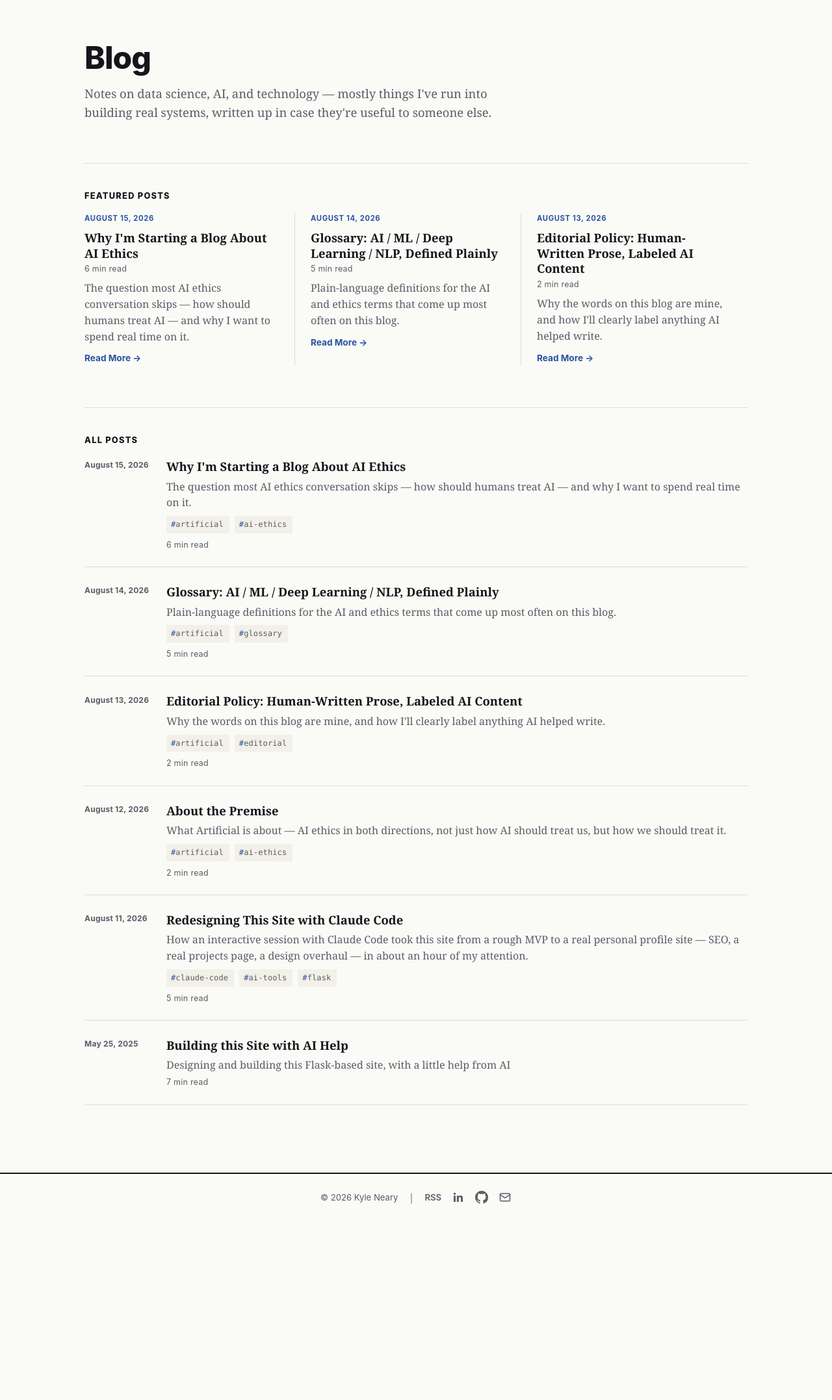
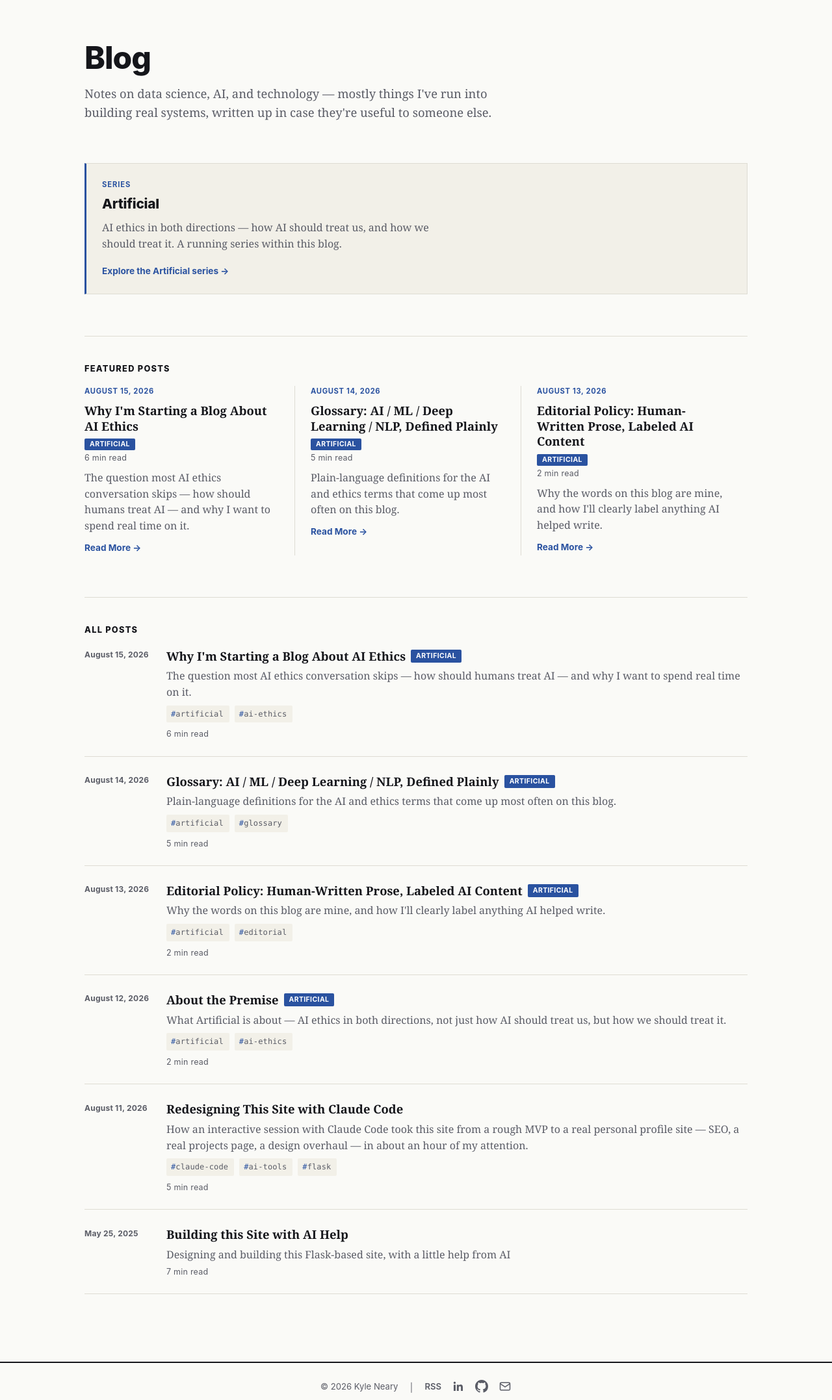
Before and after one commit to kylebneary/kylebneary-com, a Flask app: page /blog/ in a window 1280 px wide. Shown: the part 60-2215 px from the top of the page at 65% size. Before the commit the page ends 1913 px from the top, so only its background shows below. Run offline with Flask 3, Linux system fonts and the light colour scheme.

Commit message:
Created separate space for Artificial blog

```diff
--- a/blog/blog.py
+++ b/blog/blog.py
@@ -11,6 +11,7 @@ blog_bp = Blueprint('blog_bp', __name__,
                     static_folder='static', static_url_path='/blog-static')
 
 WORDS_PER_MINUTE = 200
+ARTIFICIAL_TAG = 'artificial'
 
 
 def recommended_posts(blog_posts):
@@ -27,6 +28,10 @@ def _parse_tags(metadata):
     for line in metadata.get('tags', []):
         tags.extend(tag.strip() for tag in line.split(',') if tag.strip())
     return tags
+
+
+def _is_artificial(tags):
+    return ARTIFICIAL_TAG in (tag.lower() for tag in tags)
 
 
 def _reading_time(html):
@@ -62,6 +67,7 @@ def get_blog_posts():
             continue
         else:
             if pub_date < datetime.today():
+                tags = _parse_tags(metadata)
                 blog_posts.append({
                     'url': url,
                     'name': metadata['title'][0],
@@ -69,15 +75,16 @@ def get_blog_posts():
                     'publication_date': pub_date.strftime('%B %d, %Y'),
                     'iso_date': pub_date.strftime('%Y-%m-%d'),
                     'rfc822_date': pub_date.strftime('%a, %d %b %Y 00:00:00 GMT'),
-                    'tags': _parse_tags(metadata),
+                    'tags': tags,
+                    'is_artificial': _is_artificial(tags),
                     'reading_time': _reading_time(html),
                     'image': _first_image(html),
                     '_sort_date': pub_date,
                 })
 
     blog_posts = sorted(blog_posts, key=lambda x: x['_sort_date'], reverse=True)
-    for post in blog_posts:
-        del post['_sort_date']
+    for entry in blog_posts:
+        del entry['_sort_date']
     featured_blog_posts = recommended_posts(blog_posts)
     return blog_posts, featured_blog_posts
 
@@ -94,6 +101,29 @@ def feed():
     """ RSS feed of all blog posts. """
     all_posts, _ = get_blog_posts()
     body = render_template('blog/feed.xml', posts=all_posts)
+    return Response(body, mimetype="application/rss+xml")
+
+
+@blog_bp.route('/artificial')
+def artificial_index():
+    """ Landing page for the Artificial series (AI ethics posts). """
+    all_posts, _ = get_blog_posts()
+    posts = [entry for entry in all_posts if entry['is_artificial']]
+    return render_template('blog/artificial.html', posts=posts)
+
+
+@blog_bp.route('/artificial/feed.xml')
+def artificial_feed():
+    """ RSS feed scoped to the Artificial series. """
+    all_posts, _ = get_blog_posts()
+    posts = [entry for entry in all_posts if entry['is_artificial']]
+    body = render_template(
+        'blog/feed.xml', posts=posts,
+        feed_title='Artificial',
+        feed_description='AI ethics in both directions, from Kyle Neary.',
+        feed_link=url_for('blog_bp.artificial_index'),
+        feed_self=url_for('blog_bp.artificial_feed'),
+    )
     return Response(body, mimetype="application/rss+xml")
 
 
@@ -134,8 +164,10 @@ def post(post_name):
         except ValueError:
             pass
 
+    tags = _parse_tags(meta)
     return render_template('blog/post.html', title=title, summary=summary,
                            post_content=post_content, meta=meta,
                            publication_date=publication_date, display_date=display_date,
-                           tags=_parse_tags(meta), reading_time=reading_time,
-                           image=image, post_name=post_name)
+                           tags=tags, reading_time=reading_time,
+                           image=image, post_name=post_name,
+                           is_artificial=_is_artificial(tags))
--- /dev/null
+++ b/blog/templates/blog/_post_list.html
@@ -0,0 +1,20 @@
+<ul>
+    {% for post in posts %}
+        <li>
+            <span class="eyebrow-date">{{ post.publication_date }}</span>
+            <div>
+                <div class="entry-heading">
+                    <a class="entry-title" href="{{ post.url }}">{{ post.name }}</a>
+                    {% if post.is_artificial and show_badge|default(true) %}<span class="badge-artificial">Artificial</span>{% endif %}
+                </div>
+                <p>{{ post.summary }}</p>
+                {% if post.tags %}
+                <ul class="tag-list">
+                    {% for tag in post.tags %}<li>{{ tag }}</li>{% endfor %}
+                </ul>
+                {% endif %}
+                <p class="post-meta">{{ post.reading_time }} min read</p>
+            </div>
+        </li>
+    {% endfor %}
+</ul>
--- a/blog/templates/blog/index.html
+++ b/blog/templates/blog/index.html
@@ -20,6 +20,13 @@
         <p>Notes on data science, AI, and technology — mostly things I've run into building real systems, written up in case they're useful to someone else.</p>
     </section>
 
+    <section class="series-callout">
+        <p class="series-callout-kicker">Series</p>
+        <h2 class="series-callout-title">Artificial</h2>
+        <p>AI ethics in both directions — how AI should treat us, and how we should treat&nbsp;it. A running series within this blog.</p>
+        <a href="{{ url_for('blog_bp.artificial_index') }}" class="read-more">Explore the Artificial series &rarr;</a>
+    </section>
+
     {% if featured_posts %}
     <section class="featured">
         <h2>Featured Posts</h2>
@@ -27,7 +34,10 @@
             {% for post in featured_posts %}
                 <div class="card">
                     <span class="eyebrow-date">{{ post.publication_date }}</span>
-                    <h3><a href="{{ post.url }}">{{ post.name }}</a></h3>
+                    <h3>
+                        <a href="{{ post.url }}">{{ post.name }}</a>
+                        {% if post.is_artificial %}<span class="badge-artificial">Artificial</span>{% endif %}
+                    </h3>
                     <p class="post-meta">{{ post.reading_time }} min read</p>
                     <p>{{ post.summary }}</p>
                     <a href="{{ post.url }}" class="read-more">Read More &rarr;</a>
@@ -40,23 +50,8 @@
     <section class="blog-directory">
         <h2>All Posts</h2>
         {% if all_posts %}
-        <ul>
-            {% for post in all_posts %}
-                <li>
-                    <span class="eyebrow-date">{{ post.publication_date }}</span>
-                    <div>
-                        <a class="entry-title" href="{{ post.url }}">{{ post.name }}</a>
-                        <p>{{ post.summary }}</p>
-                        {% if post.tags %}
-                        <ul class="tag-list">
-                            {% for tag in post.tags %}<li>{{ tag }}</li>{% endfor %}
-                        </ul>
-                        {% endif %}
-                        <p class="post-meta">{{ post.reading_time }} min read</p>
-                    </div>
-                </li>
-            {% endfor %}
-        </ul>
+            {% set posts = all_posts %}
+            {% include 'blog/_post_list.html' %}
         {% else %}
         <p>No posts yet — the first one is coming soon.</p>
         {% endif %}
--- a/blog/templates/blog/post.html
+++ b/blog/templates/blog/post.html
@@ -26,6 +26,12 @@
 {% block content %}
     <article class="blog">
         <header>
+            {% if is_artificial %}
+            <p class="series-strip">
+                <span class="badge-artificial">Artificial</span>
+                Part of the <a href="{{ url_for('blog_bp.artificial_index') }}">Artificial series</a>
+            </p>
+            {% endif %}
             <h1>{{ title }}</h1>
             <p class="post-meta">
                 {% if display_date %}{{ display_date }} · {% endif %}{{ reading_time }} min read
--- a/static/css/styles.css
+++ b/static/css/styles.css
@@ -373,6 +373,7 @@ section:first-child { margin-top: var(--space-4); padding-top: 0; border-top: no
     text-transform: none;
     padding-top: 0.2rem;
 }
+.entry-heading { display: flex; align-items: center; flex-wrap: wrap; gap: 8px; }
 .blog-directory li .entry-title {
     font-size: 1.15rem;
     font-weight: 700;
@@ -382,6 +383,67 @@ section:first-child { margin-top: var(--space-4); padding-top: 0; border-top: no
 .blog-directory li .entry-title:hover { color: var(--accent); }
 .blog-directory li p { color: var(--ink-muted); margin-top: var(--space-1); }
 .blog-directory li .post-meta { margin: var(--space-1) 0 0; }
+
+/* ========== Artificial series badge & callout ========== */
+.badge-artificial {
+    display: inline-flex;
+    align-items: center;
+    font-family: var(--font-display);
+    font-size: 0.65rem;
+    font-weight: 700;
+    letter-spacing: 0.04em;
+    text-transform: uppercase;
+    color: #fff;
+    background: var(--accent);
+    padding: 2px 8px;
+    border-radius: 2px;
+    white-space: nowrap;
+}
+
+.card h3 { display: flex; align-items: center; flex-wrap: wrap; gap: 8px; }
+
+.series-callout {
+    border: 1px solid var(--rule);
+    border-left: 3px solid var(--accent);
+    background: var(--surface);
+    padding: var(--space-4);
+}
+.series-callout-kicker {
+    font-family: var(--font-display);
+    font-size: 0.7rem;
+    font-weight: 700;
+    letter-spacing: 0.08em;
+    text-transform: uppercase;
+    color: var(--accent);
+    margin-bottom: 4px;
+}
+.series-callout-title {
+    font-family: var(--font-display);
+    font-weight: 800;
+    font-size: 1.3rem;
+    letter-spacing: -0.01em;
+    text-transform: none;
+    margin-bottom: var(--space-2);
+    color: var(--ink);
+}
+.series-callout > p:not(.series-callout-kicker) {
+    color: var(--ink-muted);
+    max-width: 62ch;
+    margin-bottom: var(--space-3);
+}
+
+.series-strip {
+    display: flex;
+    align-items: center;
+    flex-wrap: wrap;
+    gap: 8px;
+    font-family: var(--font-display);
+    font-size: 0.82rem;
+    color: var(--ink-muted);
+    margin-bottom: var(--space-2);
+}
+.series-strip a { color: var(--accent); text-decoration: none; font-weight: 700; }
+.series-strip a:hover { text-decoration: underline; }
 
 @media (max-width: 560px) {
     .blog-directory > ul > li { grid-template-columns: 1fr; gap: var(--space-1); }
--- a/templates/base.html
+++ b/templates/base.html
@@ -23,6 +23,7 @@
     <link rel="stylesheet" href="{{ url_for('static', filename='css/styles.css') }}">
     <link rel="icon" href="{{ url_for('static', filename='images/favicon.ico') }}" type="image/x-icon">
     <link rel="alternate" type="application/rss+xml" title="Kyle B. Neary — Blog" href="{{ url_for('blog_bp.feed') }}">
+    {% block extra_head %}{% endblock %}
     {% block structured_data %}{% endblock %}
 </head>
 <body>
--- a/templates/sitemap.xml
+++ b/templates/sitemap.xml
@@ -9,6 +9,11 @@
         <loc>{{ site_url }}{{ url_for('blog_bp.index') }}</loc>
         <changefreq>weekly</changefreq>
         <priority>0.8</priority>
+    </url>
+    <url>
+        <loc>{{ site_url }}{{ url_for('blog_bp.artificial_index') }}</loc>
+        <changefreq>weekly</changefreq>
+        <priority>0.75</priority>
     </url>
     <url>
         <loc>{{ site_url }}{{ url_for('about_bp.index') }}</loc>
```
Also changed, not shown: blog/templates/blog/artificial.html (added, +45 -0 lines), blog/templates/blog/feed.xml (+4 -4 lines), docs/ARCHITECTURE.md (+12 -0 lines), tests/test_routes.py (+28 -1 lines).
